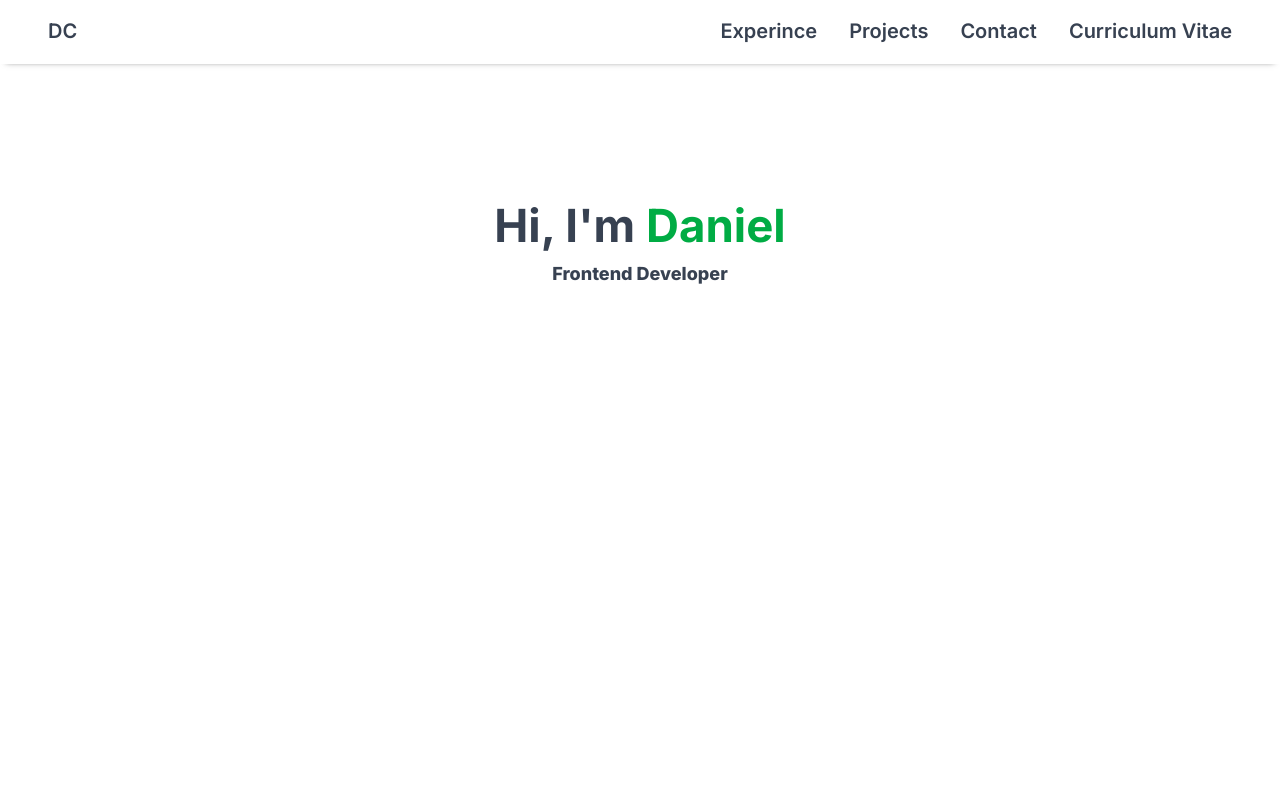
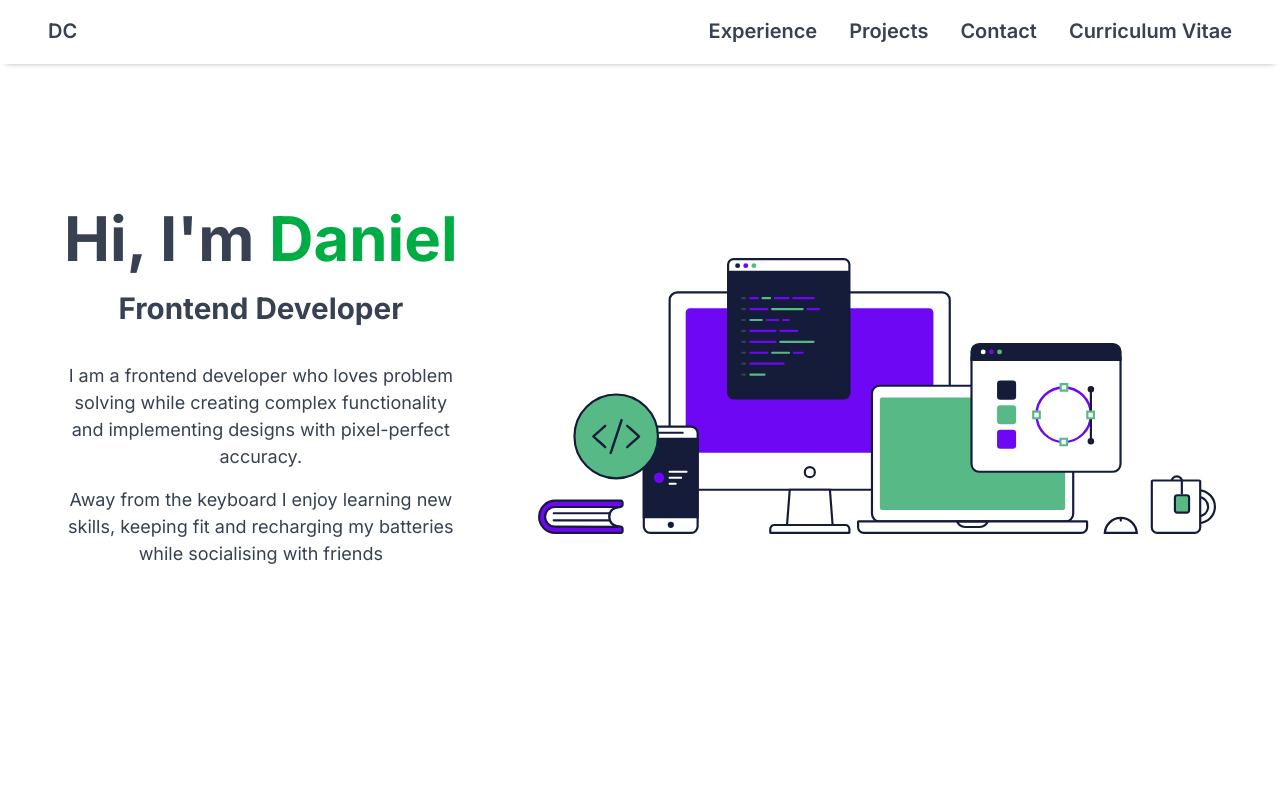
Before and after one commit to DanClubb/personal-website, a Next.js app: page / in a window 1280 px wide. Shown: the top 790 px of the page. Built offline with nearby package versions, Linux system fonts and the light colour scheme.

Commit message:
completed hero section, added in svg of devices

```diff
--- a/app/components/Header.js
+++ b/app/components/Header.js
@@ -61,7 +61,7 @@ function Header() {
                   currentSection === "experience" ? "active" : ""
                 }`}
               >
-                Experince
+                Experience
               </Link>
             </li>
             <li>
--- a/app/globals.css
+++ b/app/globals.css
@@ -4,6 +4,7 @@
     "Fira Mono", "Droid Sans Mono", "Courier New", monospace;
 
   --green: #57ba86;
+  --transparent-green: hsl(148 42% 54% / 0.7);
   --bright-green: #00ac44;
   --dark-grey: #374151;
   --light-grey: #666666;
--- a/app/page.js
+++ b/app/page.js
@@ -3,6 +3,8 @@
 import "./styles/page.css";
 import { Fragment, useRef, useEffect } from "react";
 import { useNav } from "./context/nav-context";
+import Image from "next/image";
+import heroDevices from "../public/hero-devices.svg";
 
 export default function Home() {
   const { updateCurrentSection } = useNav();
@@ -31,10 +33,30 @@ export default function Home() {
   return (
     <Fragment>
       <section id="hero" className="hero" ref={heroRef}>
-        <h1 className="hero-head-text">
-          Hi, I&apos;m <span className="hero-name">Daniel</span>
-        </h1>
-        <p className="hero-sub-text">Frontend Developer</p>
+        <div className="hero__text">
+          <h1 className="hero__text--header">
+            Hi, I&apos;m <span className="hero__text--name">Daniel</span>
+          </h1>
+          <h3 className="hero__text--sub-header">Frontend Developer</h3>
+          <p className="hero__text--paragraphy">
+            I am a frontend developer who loves problem solving while creating
+            complex functionality and implementing designs with pixel-perfect
+            accuracy.{" "}
+          </p>
+          <p className="hero__text--paragraphy">
+            Away from the keyboard I enjoy learning new skills, keeping fit and
+            recharging my batteries while socialising with friends
+          </p>
+        </div>
+
+        <div className="hero__devices-container">
+          <Image
+            src={heroDevices}
+            fill={true}
+            alt="collection of devices I use while working"
+            className="hero__devices"
+          />
+        </div>
       </section>
       <section id="experience" className="experience" ref={experienceRef}>
         <h1>Experience</h1>
@@ -42,7 +64,7 @@ export default function Home() {
       <section id="projects" className="projects" ref={projectsRef}>
         <h1>Projects</h1>
       </section>
-      <section id="contact" className="contact" ref={contactRef}>
+      <section id="contact" cclassName="contact" ref={contactRef}>
         <h1>Contact</h1>
       </section>
     </Fragment>
--- a/app/styles/header.css
+++ b/app/styles/header.css
@@ -1,6 +1,7 @@
 header {
   position: sticky;
   top: 0;
+  z-index: 100;
   min-height: 4rem;
   background-color: var(--white);
   font-weight: 600;
@@ -29,13 +30,13 @@ header {
 .nav {
   display: flex;
   flex-direction: column;
+  align-items: center;
   list-style: none;
   gap: 2rem;
   margin-left: 30%;
-  padding-left: 10%;
   width: 70%;
   height: 100%;
-  font-size: 1.25rem;
+  font-size: 1.35rem;
 
   transform: translateX(100%);
   transition: transform 350ms ease-out;
@@ -59,8 +60,8 @@ header {
   .nav {
     position: fixed;
     top: 0;
-    background: hsl(148 42% 54% / 0.5);
-    backdrop-filter: blur(0.9rem);
+    background: var(--transparent-green);
+    backdrop-filter: blur(0.25rem);
   }
 
   .home {
@@ -85,6 +86,7 @@ header {
     margin: 0;
     padding: 0;
     width: 100%;
+    font-size: 1.25rem;
     transform: translateX(0%);
   }
 
@@ -119,8 +121,8 @@ header {
   }
 
   .scrolled {
-    background-color: hsl(148 42% 54% / 0.5);
-    backdrop-filter: blur(1rem);
+    background-color: var(--transparent-green);
+    backdrop-filter: blur(0.25rem);
   }
 
   .scrolled .nav__link::before {
--- a/app/styles/layout.css
+++ b/app/styles/layout.css
@@ -10,6 +10,5 @@ body {
 }
 
 main {
-  text-align: center;
   color: var(--dark-grey);
 }
--- a/app/styles/page.css
+++ b/app/styles/page.css
@@ -1,15 +1,40 @@
 .hero {
-  display: block;
   font-weight: 800;
-  margin-top: 8rem;
+  margin-top: 1rem;
 }
 
-.hero-head-text {
+.hero__text {
+  text-align: center;
+}
+
+.hero__text--header {
+  white-space: nowrap;
   font-size: 2.85rem;
 }
 
-.hero-name {
+.hero__text--sub-header {
+  margin-bottom: 2rem;
+}
+
+.hero__text--name {
   color: var(--bright-green);
+}
+
+.hero__text--paragraphy {
+  margin-top: 1rem;
+  font-weight: normal;
+}
+
+.hero__devices-container {
+  position: unset !important;
+  margin-top: 2rem;
+}
+
+.hero__devices {
+  object-fit: contain;
+  width: 100% !important;
+  position: relative !important;
+  height: unset !important;
 }
 
 section {
@@ -19,10 +44,30 @@ section {
   display: flex;
   flex-direction: column;
   justify-content: center;
+  align-items: center;
   scroll-margin-top: 4rem;
 }
 
-section:nth-child(2n) {
-  border: solid var(--green) 5px;
-  border-radius: 5px;
+@media (min-width: 53em) {
+  .hero {
+    flex-direction: row;
+    gap: 5rem;
+    width: 90%;
+  }
+
+  .hero__text {
+    flex: 1;
+  }
+
+  .hero__text--header {
+    font-size: 3.85rem;
+  }
+
+  .hero__text--sub-header {
+    font-size: 1.85rem;
+  }
+
+  .hero__devices-container {
+    flex: 2;
+  }
 }
```
Also changed, not shown: public/hero-devices.svg (added).
